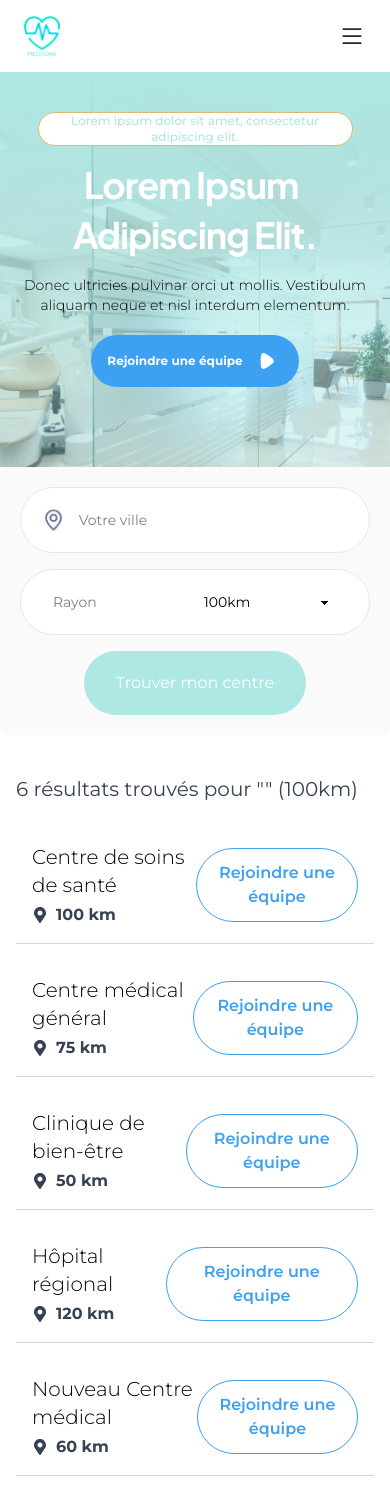
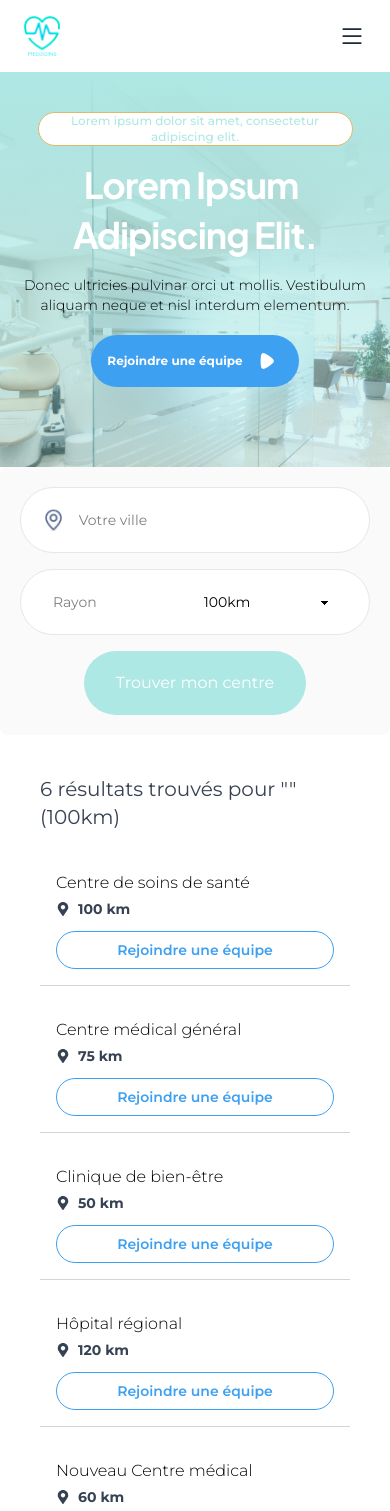
Before and after one commit to MeherabHossain007/medsoins, a Next.js app: page /centers in a window 390 px wide. Shown: the top 1511 px of the page. Built offline with nearby package versions, Linux system fonts and the light colour scheme.

Commit message:
Refactor page layouts for improved responsiveness and code organization

```diff
--- a/src/app/about/page.js
+++ b/src/app/about/page.js
@@ -10,9 +10,9 @@ export default function About() {
     <div className="pt-18 lg:pt-28 overflow-hidden">
       <Banner />
       <div className="bg-gray-50 text-gray-800 min-h-screen">
-        <div className="container mx-auto px-6 sm:px-10 py-8">
+        <div className="container mx-auto px-10 md:px-20 lg:px-24 py-8">
           {/* Main Content Section */}
-          <div className="flex flex-col md:flex-row items-center gap-10 py-8 lg:py-40">
+          <div className="flex flex-col md:flex-row items-center gap-10 py-8 lg:py-20">
             <div className="md:w-1/2 text-center md:text-left">
               <h1 className="text-4xl lg:text-6xl mb-4 font-montserrat">
                 À Propos
--- a/src/app/centers/page.js
+++ b/src/app/centers/page.js
@@ -117,7 +117,7 @@ export default function SearchPage() {
           />
         </div>
 
-        <div className="container mx-auto px-4 mt-10 lg:mt-55">
+        <div className="container mx-auto px-10 mt-10 lg:mt-55">
           <div className="flex justify-between items-center mb-6">
             <h2 className="text-xl text-gray-700">
               {isLoading
--- a/src/app/doctor/page.js
+++ b/src/app/doctor/page.js
@@ -57,7 +57,7 @@ export default function Doctor() {
   return (
     <div className="font-montserrat pt-16 lg:pt-24 h-full">
       <Banner />
-      <div className="container mx-auto px-4 md:px-6 lg:px-8 py-8 md:py-12 lg:py-16">
+      <div className="container mx-auto px-10 md:px-16 lg:px-18 py-8 md:py-12 lg:py-16">
         {/* Main content section */}
         <div className="grid grid-cols-1 lg:grid-cols-5 gap-8 lg:gap-20 xl:gap-30">
           {/* Left column - Info and Services (wider) */}
--- a/src/app/faq/page.js
+++ b/src/app/faq/page.js
@@ -122,7 +122,7 @@ export default function FAQ() {
   return (
     <div className="pt-18 lg:pt-28 overflow-hidden">
       <Banner />
-      <div className="container mx-auto px-5 py-10 lg:py-20 max-w-screen-xl">
+      <div className="container mx-auto px-20 py-20 lg:py-20 max-w-screen-xl">
         {/* Title */}
         <h1 className="text-2xl md:text-3xl font-bold font-montserrat">
           Questions Fréquentes
--- a/src/app/registration/page.js
+++ b/src/app/registration/page.js
@@ -27,7 +27,7 @@ export default function Registration() {
   return (
     <div className="pt-18 lg:pt-28">
       {/* Form Section */}
-      <div className="relative flex items-center justify-center px-5 lg:px-0 py-10 md:py-20">
+      <div className="relative flex items-center justify-center px-10 lg:px-20 py-10 md:py-20">
         <Image
           src="/images/bgf.png"
           alt="Background"
@@ -120,7 +120,7 @@ export default function Registration() {
       </div>
 
       {/* Content Sections */}
-      <div className="max-w-5xl mx-auto py-12 px-4">
+      <div className="max-w-5xl mx-auto py-12 px-20">
         <p className="text-2xl md:text-4xl font-bold py-10 text-center md:text-left">
           Page Rejoindre Une Equipe
         </p>
--- a/src/components/home/BulletCard.jsx
+++ b/src/components/home/BulletCard.jsx
@@ -8,14 +8,14 @@ export default function BulletCard({ id, title, description, isActive, onClick }
       />
       <div>
         <h2
-          className={`text-lg lg:text-xl xl:text-2xl font-bold font-montserrat transition-all duration-300 ${
+          className={`text-sm md:text-lg lg:text-xl xl:text-2xl font-bold font-montserrat transition-all duration-300 ${
             !isActive ? "text-black opacity-25" : ""
           }`}
         >
           {title}
         </h2>
         {isActive && (
-          <p className="text-sm lg:text-base xl:text-lg text-gray-700 font-poppins font-light mt-2">
+          <p className="text-xs md:text-sm lg:text-base xl:text-lg text-gray-700 font-poppins font-light mt-2">
             {description}
           </p>
         )}
--- a/src/components/home/HomeCard.jsx
+++ b/src/components/home/HomeCard.jsx
@@ -6,10 +6,10 @@ export default function HomeCard() {
       <div className="h-full flex flex-col justify-between items-start gap-3">
         <Image src="/images/svg/icon1.svg" alt="Home" width={59} height={59} />
         <div>
-          <p className="text-lg md:text-xl font-semibold font-montserrat text-gray-800">
+          <p className="text-lg xl:text-xl font-semibold font-montserrat text-gray-800">
             Lorem ipsum dolor sit amet
           </p>
-          <div className="text-gray-600 font-montserrat font-light text-sm md:text-base">
+          <div className="text-gray-600 font-montserrat font-light text-sm xl:text-base">
             <p>
               onsectetur adipiscing elit. Praesent ullamcorper ac quam at
               aliquam. Pellentesque non sodales lacus
--- a/src/components/home/LocationCard.jsx
+++ b/src/components/home/LocationCard.jsx
@@ -1,21 +1,26 @@
 import { FaMapMarkerAlt } from "react-icons/fa";
+
 const LocationCard = ({ name, distance }) => {
   const handleButtonClick = () => {
     window.location.href = "/doctor";
   };
 
   return (
-    <div className="bg-white p-4 flex justify-between items-center border-b border-zinc-300">
-        <div>
-            <h2 className="text-xl font-montserrat font-light">{name}</h2>
+    <div className="bg-white p-4 md:p-6 flex flex-col md:flex-row justify-between items-start md:items-center border-b border-zinc-300 hover:bg-gray-50 transition-colors duration-200">
+      <div className="mb-3 md:mb-0 md:mr-4">
+        <h2 className="text-base md:text-xl font-montserrat font-light">
+          {name}
+        </h2>
         <div className="flex items-center text-gray-700 mt-1">
-                <FaMapMarkerAlt className="mr-2" />
-                <span className="font-montserrat font-bold">{distance}</span>
+          <FaMapMarkerAlt className="mr-2 text-sm md:text-base" />
+          <span className="font-montserrat font-bold text-sm md:text-base">
+            {distance}
+          </span>
         </div>
       </div>
       <button
         onClick={handleButtonClick}
-            className="text-secondary border border-secondary rounded-full px-5 py-3 font-montserrat font-semibold"
+        className="text-secondary border border-secondary rounded-full px-4 py-2 md:px-5 md:py-3 font-montserrat font-semibold text-sm md:text-base w-full md:w-auto text-center hover:bg-secondary hover:text-white transition-colors duration-200"
       >
         Rejoindre une équipe
       </button>
```
Also changed, not shown: src/app/page.js (+10 -10 lines). Lines whose indentation alone changed are shown as unchanged.
